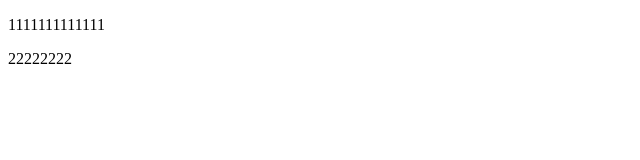
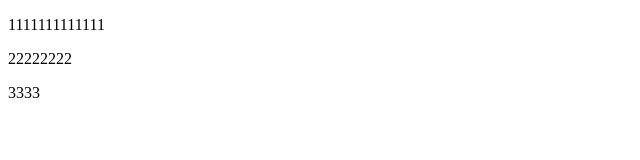
Before and after one commit to Jack19990909/test, a plain HTML site: page index.html in a window 1280 px wide. Shown: the full height of the page, 0-640 px from the left. Drawn offline with Linux system fonts and the light colour scheme.

Commit message:
增加了3

```diff
--- a/index.html
+++ b/index.html
@@ -7,5 +7,6 @@
 <body>
 	<p>1111111111111</p>
 	<p>22222222</p>
+	<p>3333</p>
 </body>
 </html>
```
